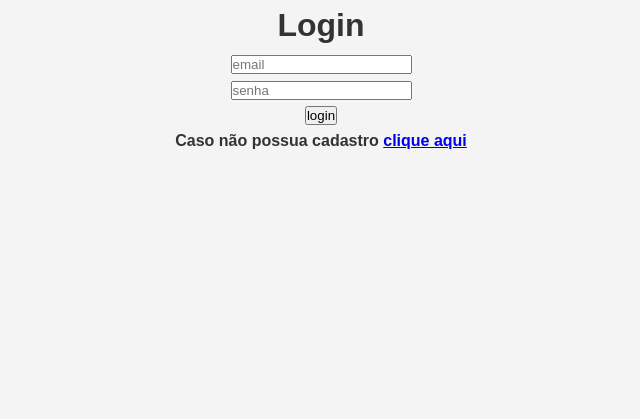
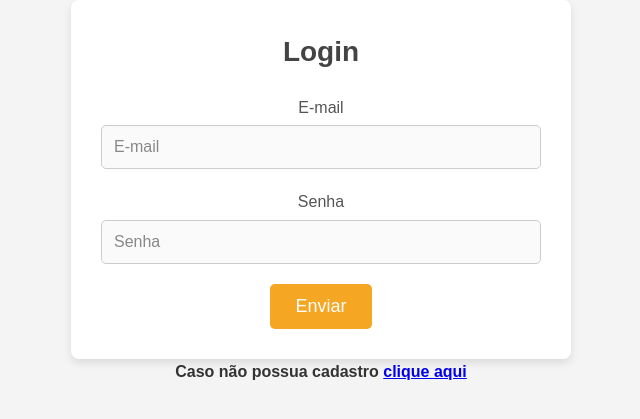
Before and after one commit to b3rn2070/Loja8, a PHP site: page /login.php in a window 1280 px wide. Shown: the top 419 px of the page, without its empty margins (319-959 px from the left). Run offline with PHP 8.4, Linux system fonts and the light colour scheme.

Commit message:
estilização

```diff
--- a/login.php
+++ b/login.php
@@ -17,12 +17,22 @@ if (isset($_SESSION["logado"]) && $_SESSION["logado"] == 1) {
 </head>
 <body>
 <center>
-    <h1>Login</h1>
-    <form action="login.php" method="post">
-        <p><input type="text" placeholder="email" name="email" required></p>
-        <p><input type="password" placeholder="senha" name="senha" required></p>
-        <p><input type="submit" value="login"></p>
-    </form>
+<section class="formulario-container">
+        <h2>Login</h2>
+        <form action="login.php" method="post">
+            <div class="input-group">
+                <label for="email">E-mail</label>
+                <input type="email" id="email" name="email" placeholder="E-mail" required>
+            </div>
+            <div class="input-group">
+                <label for="senha">Senha</label>
+                <input type="password" id="senha" name="senha" placeholder="Senha" required>
+            </div>
+            <div class="form-footer">
+                <button type="submit" class="btn-submit">Enviar</button>
+            </div>
+        </form>
+    </section>
     <h4>Caso não possua cadastro <a href="cadastro.php"> clique aqui </a></h4>
 
     <?php
--- a/style.css
+++ b/style.css
@@ -193,3 +193,90 @@ footer {
 footer p {
     font-size: 14px;
 }
+
+/* Container do Formulário */
+.formulario-container {
+    background-color: #fff;
+    padding: 30px;
+    max-width: 500px;
+    width: 100%;
+    border-radius: 8px;
+    box-shadow: 0 4px 8px rgba(0, 0, 0, 0.1);
+}
+
+.formulario-container h2 {
+    text-align: center;
+    font-size: 28px;
+    margin-bottom: 20px;
+    color: #444;
+}
+
+/* Estilização dos Grupos de Input */
+.input-group {
+    margin-bottom: 20px;
+}
+
+.input-group label {
+    font-size: 16px;
+    color: #555;
+    display: block;
+    margin-bottom: 5px;
+}
+
+.input-group input,
+.input-group textarea {
+    width: 100%;
+    padding: 12px;
+    border-radius: 5px;
+    border: 1px solid #ccc;
+    font-size: 16px;
+    background-color: #fafafa;
+    transition: border-color 0.3s ease-in-out;
+}
+
+.input-group input:focus,
+.input-group textarea:focus {
+    border-color: #f5a623;
+    outline: none;
+}
+
+.input-group input::placeholder,
+.input-group textarea::placeholder {
+    color: #888;
+}
+
+/* Estilização do Botão de Envio */
+.form-footer {
+    text-align: center;
+}
+
+.btn-submit {
+    background-color: #f5a623;
+    color: white;
+    padding: 12px 25px;
+    font-size: 18px;
+    border: none;
+    border-radius: 5px;
+    cursor: pointer;
+    transition: background-color 0.3s ease;
+}
+
+.btn-submit:hover {
+    background-color: #e48b18;
+}
+
+.btn-submit:active {
+    background-color: #d77917;
+}
+
+/* Responsividade */
+@media (max-width: 768px) {
+    .formulario-container {
+        padding: 20px;
+        width: 90%;
+    }
+
+    .formulario-container h2 {
+        font-size: 24px;
+    }
+}
```
